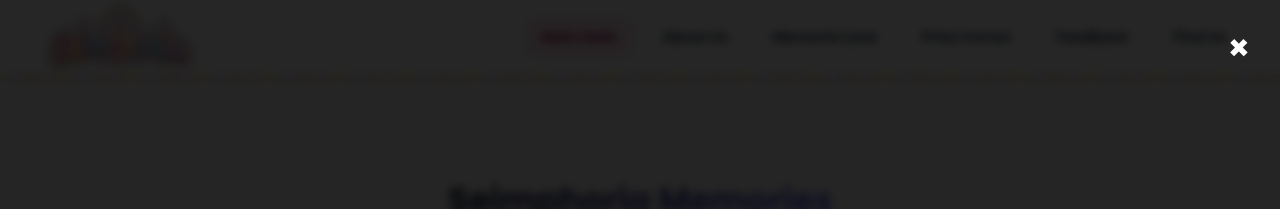
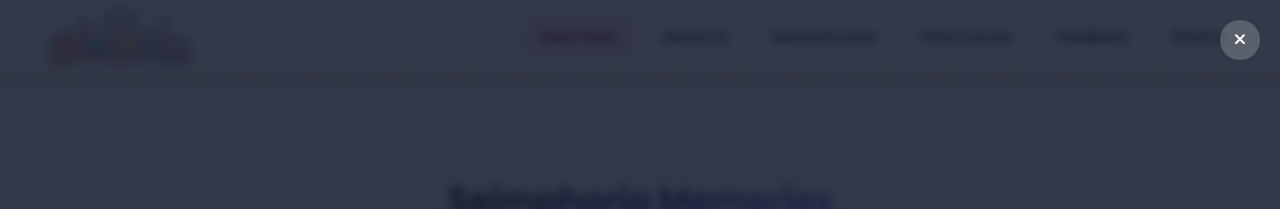
Before and after one commit to rafifakh/seimphoria, a plain HTML site: page index.html in a window 1280 px wide. Both pictures are taken after a click on the picture 252 px from the left and 2035 px from the top of the page. Shown: the part 1635-1844 px from the top of the page. Drawn offline with nearby package versions, Linux system fonts and the light colour scheme.

Commit message:
update box

```diff
--- a/dist/css/style.css
+++ b/dist/css/style.css
@@ -772,6 +772,66 @@ body {
   filter: brightness(1.05);
 }
 
+/* 1. KOTAK LATAR MODAL (OVERLAY) */
+.modal,
+.lightbox,
+#imageModal {
+  display: none; /* WAJIB: Sembunyikan total saat tidak aktif */
+  position: fixed;
+  top: 0;
+  left: 0;
+  width: 100%;
+  height: 100%;
+  background-color: rgba(15, 23, 42, 0.85); /* Latar gelap semi-transparan */
+  z-index: 99999; /* Pastikan di atas semua elemen */
+  justify-content: center;
+  align-items: center;
+  padding: 16px; /* Jarak aman agar gambar tidak mentok pinggir layar */
+  box-sizing: border-box;
+}
+
+/* KETIKA MODAL AKTIF TERBUKA (via JavaScript) */
+.modal.active,
+.modal.show,
+#imageModal.active {
+  display: flex !important; /* Gunakan flex agar otomatis pas di tengah */
+}
+
+/* 2. GAMBAR DI DALAM MODAL */
+.modal img,
+.modal-content img,
+#modalImage {
+  max-width: 90% !important;   /* Maksimal 90% dari lebar layar HP */
+  max-height: 80vh !important;  /* Maksimal 80% dari tinggi layar HP */
+  width: auto !important;
+  height: auto !important;
+  object-fit: contain;          /* Foto tidak gepeng */
+  border-radius: 16px;
+  box-shadow: 0 10px 30px rgba(0, 0, 0, 0.3);
+  margin: auto !important;      /* Kunci posisi di tengah presisi */
+  display: block;
+}
+
+/* 3. TOMBOL CLOSE (SILANG) */
+.close-modal,
+.modal-close {
+  position: absolute;
+  top: 20px;
+  right: 20px;
+  width: 40px;
+  height: 40px;
+  background: rgba(255, 255, 255, 0.2);
+  color: #ffffff;
+  border-radius: 50%;
+  display: flex;
+  justify-content: center;
+  align-items: center;
+  font-size: 24px;
+  cursor: pointer;
+  border: none;
+  z-index: 100000;
+}
+
 /* Background Gelap untuk Popup */
 .image-modal {
   display: none;
@@ -798,16 +858,6 @@ body {
   max-height: 80vh;
   border-radius: 12px;
   box-shadow: 0 10px 30px rgba(0, 0, 0, 0.5);
-}
-
-.modal-close {
-  position: absolute;
-  top: 20px;
-  right: 30px;
-  color: #fff;
-  font-size: 35px;
-  font-weight: bold;
-  cursor: pointer;
 }
 
 .image-modal.active .modal-content {
```
